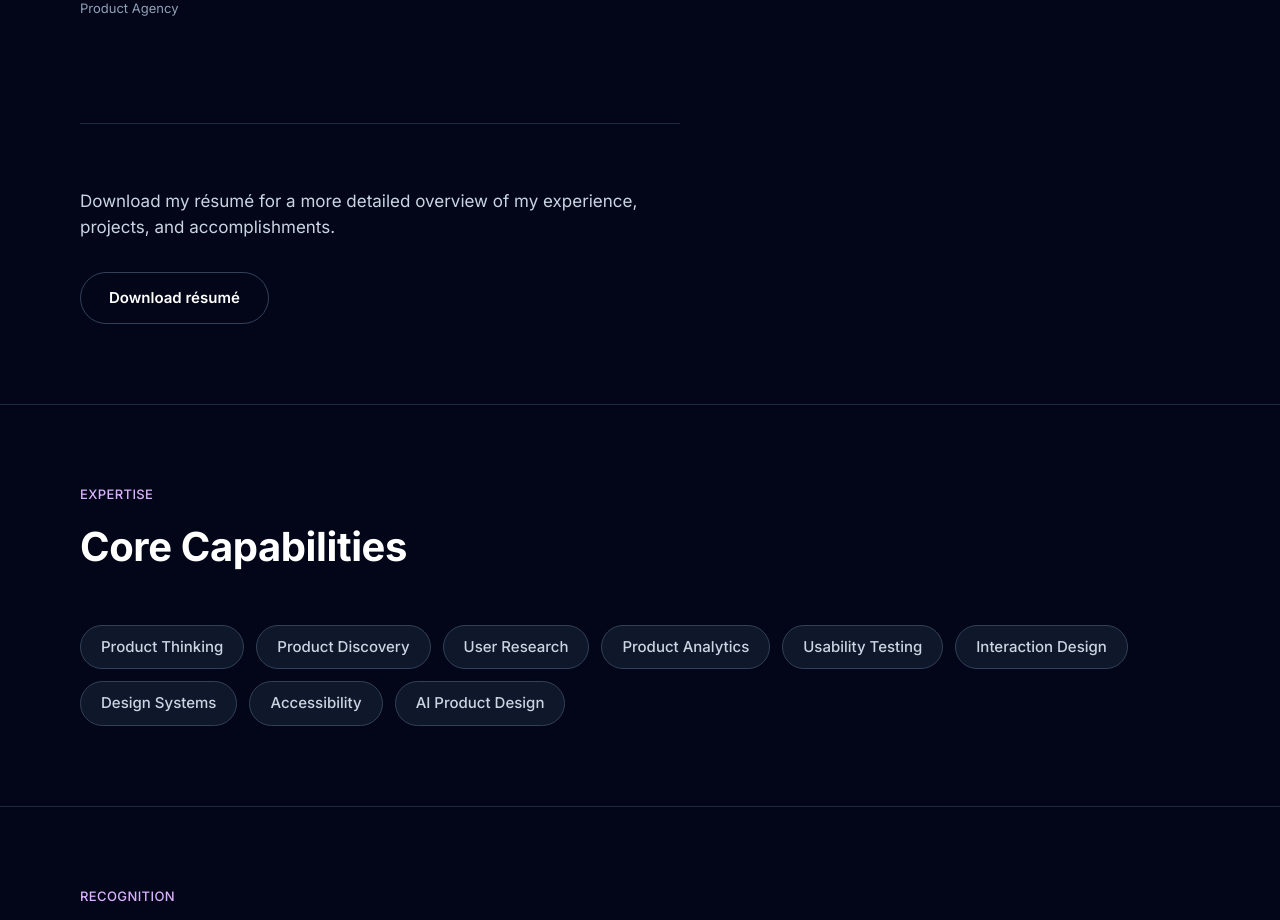
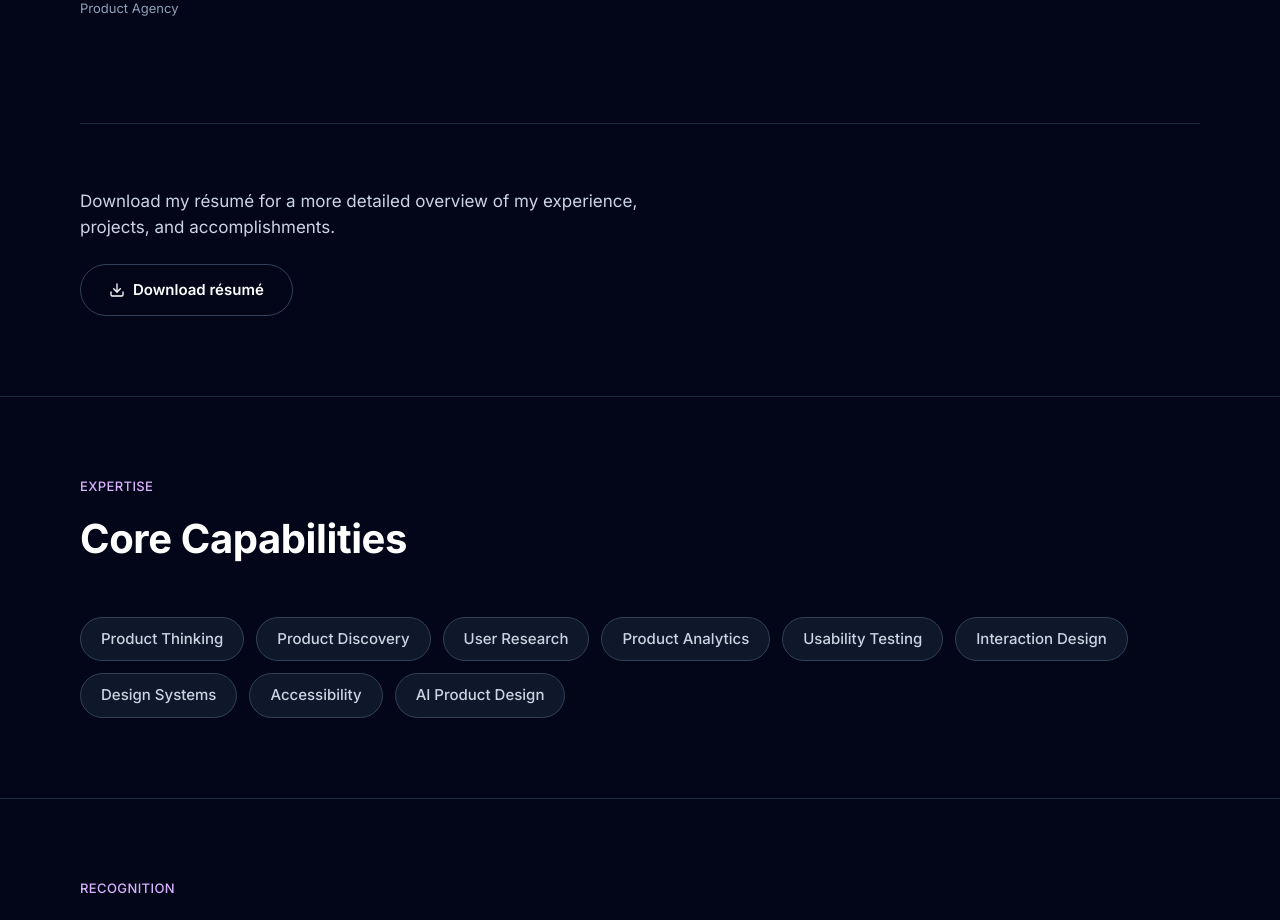
Before and after one commit to juliabizol/julia-portfolio, a Next.js app: page /about in a window 1280 px wide. Shown: the part 1960-2880 px from the top of the page. Built offline with nearby package versions, Linux system fonts and the light colour scheme.

Commit message:
Refine résumé CTA: full-width divider, download icon, tighter spacing

```diff
--- a/src/app/about/page.tsx
+++ b/src/app/about/page.tsx
@@ -182,16 +182,46 @@ export default function AboutPage() {
           </div>
 
           {/* Resume CTA continuation */}
-          <div className="mt-14 md:mt-16 pt-14 md:pt-16 border-t border-slate-800 max-w-[600px]">
-            <p className="text-[16px] md:text-[17px] leading-[26px] text-slate-300 mb-8">
+          <div className="mt-14 md:mt-16 border-t border-slate-800" />
+          <div className="pt-14 md:pt-16 max-w-[600px]">
+            <p className="text-[16px] md:text-[17px] leading-[26px] text-slate-300 mb-6">
               Download my résumé for a more detailed overview of my
               experience, projects, and accomplishments.
             </p>
             <a
               href="/resume.pdf"
               download
-              className="inline-block rounded-full border border-slate-700 hover:border-slate-500 transition-colors px-7 py-[14px] text-[15px] font-semibold text-white"
+              className="inline-flex items-center gap-2 rounded-full border border-slate-700 hover:border-slate-500 transition-colors px-7 py-[14px] text-[15px] font-semibold text-white"
             >
+              <svg
+                width="16"
+                height="16"
+                viewBox="0 0 24 24"
+                fill="none"
+                xmlns="http://www.w3.org/2000/svg"
+              >
+                <path
+                  d="M21 15v4a2 2 0 0 1-2 2H5a2 2 0 0 1-2-2v-4"
+                  stroke="currentColor"
+                  strokeWidth="2"
+                  strokeLinecap="round"
+                  strokeLinejoin="round"
+                />
+                <path
+                  d="M7 10l5 5 5-5"
+                  stroke="currentColor"
+                  strokeWidth="2"
+                  strokeLinecap="round"
+                  strokeLinejoin="round"
+                />
+                <path
+                  d="M12 15V3"
+                  stroke="currentColor"
+                  strokeWidth="2"
+                  strokeLinecap="round"
+                  strokeLinejoin="round"
+                />
+              </svg>
               Download résumé
             </a>
           </div>
```
